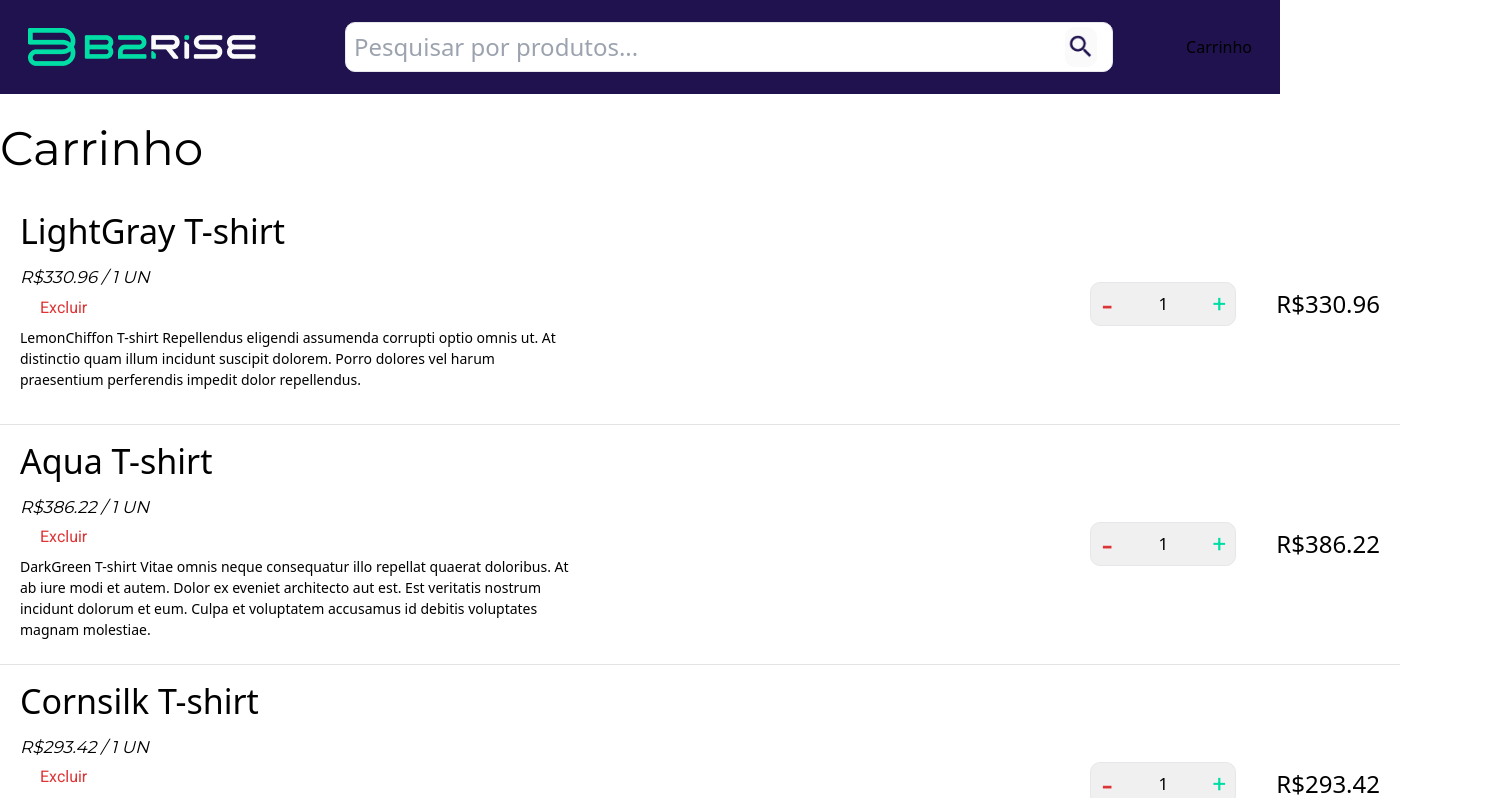
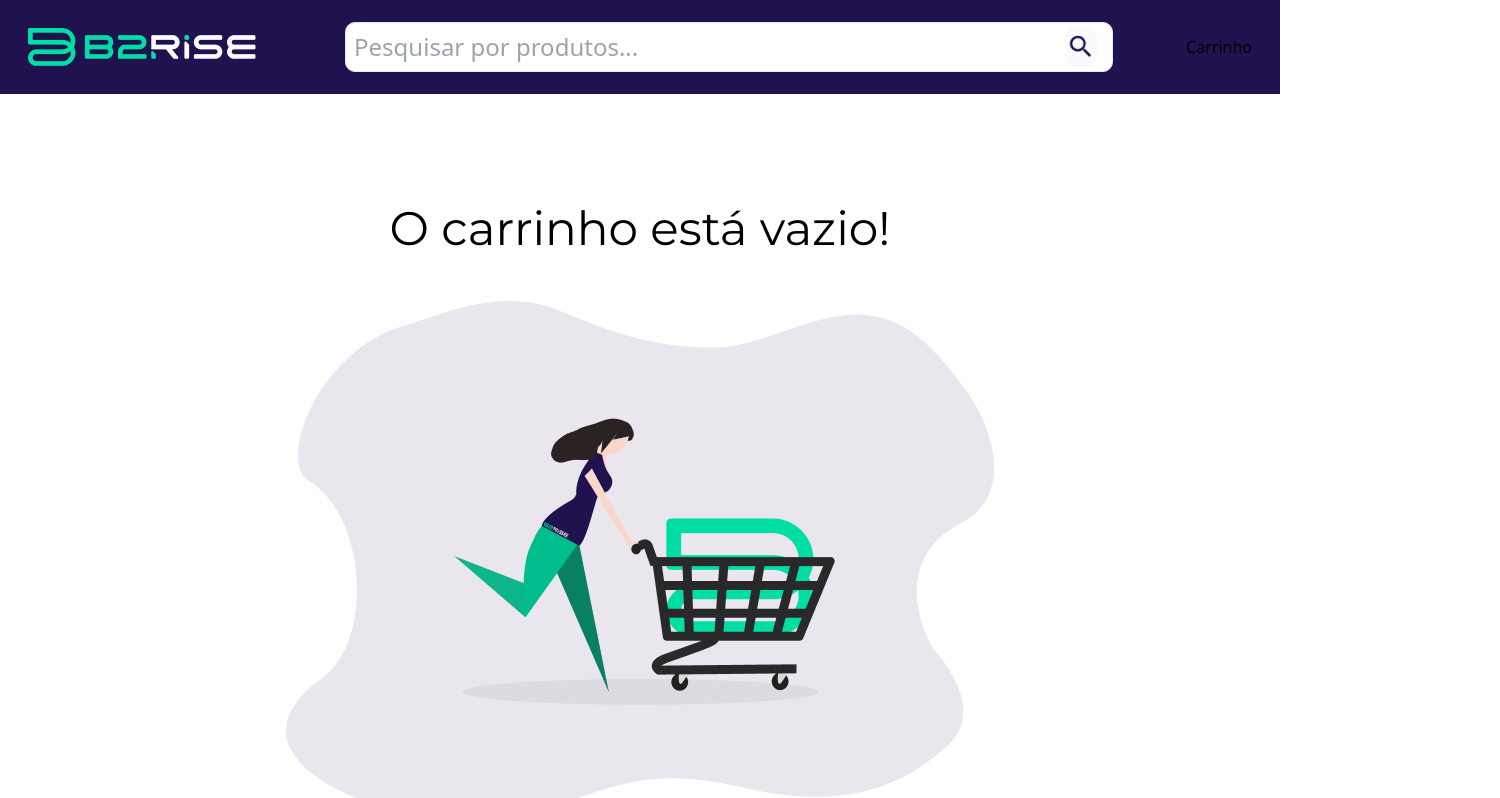
Before and after one commit to DouglasSantos94/b2rise-frontend-challenge, an Angular app: page /cart in a window 1280 px wide. Shown: the top 798 px of the page, 1500 px wide, since content can reach past the window. Built offline with nearby package versions, Linux system fonts and the light colour scheme.

Commit message:
style: adjust empty cart screen

```diff
--- a/src/app/cart.service.ts
+++ b/src/app/cart.service.ts
@@ -6,30 +6,30 @@ import { CartProduct, Product } from './product';
 })
 export class CartService {
   products: CartProduct[] = [
-    {
-      id: 1,
-      description: 'LightGray T-shirt',
-      longDescription:
-        'LemonChiffon T-shirt Repellendus eligendi assumenda corrupti optio omnis ut. At distinctio quam illum incidunt suscipit dolorem. Porro dolores vel harum praesentium perferendis impedit dolor repellendus.',
-      price: 330.96,
-      count: 1,
-    },
-    {
-      id: 2,
-      description: 'Aqua T-shirt',
-      longDescription:
-        'DarkGreen T-shirt Vitae omnis neque consequatur illo repellat quaerat doloribus. At ab iure modi et autem. Dolor ex eveniet architecto aut est. Est veritatis nostrum incidunt dolorum et eum. Culpa et voluptatem accusamus id debitis voluptates magnam molestiae.',
-      price: 386.22,
-      count: 1,
-    },
-    {
-      id: 3,
-      description: 'Cornsilk T-shirt',
-      longDescription:
-        'HoneyDew T-shirt Voluptatem nihil assumenda ut. Optio labore consequatur iusto qui nam corporis. Assumenda neque molestias voluptatem doloribus molestias ut quibusdam velit. Omnis quia occaecati officiis non laborum quo unde. Voluptatem ut consequatur consequatur dolore praesentium fugit.',
-      price: 293.42,
-      count: 1,
-    },
+    // {
+    //   id: 1,
+    //   description: 'LightGray T-shirt',
+    //   longDescription:
+    //     'LemonChiffon T-shirt Repellendus eligendi assumenda corrupti optio omnis ut. At distinctio quam illum incidunt suscipit dolorem. Porro dolores vel harum praesentium perferendis impedit dolor repellendus.',
+    //   price: 330.96,
+    //   count: 1,
+    // },
+    // {
+    //   id: 2,
+    //   description: 'Aqua T-shirt',
+    //   longDescription:
+    //     'DarkGreen T-shirt Vitae omnis neque consequatur illo repellat quaerat doloribus. At ab iure modi et autem. Dolor ex eveniet architecto aut est. Est veritatis nostrum incidunt dolorum et eum. Culpa et voluptatem accusamus id debitis voluptates magnam molestiae.',
+    //   price: 386.22,
+    //   count: 1,
+    // },
+    // {
+    //   id: 3,
+    //   description: 'Cornsilk T-shirt',
+    //   longDescription:
+    //     'HoneyDew T-shirt Voluptatem nihil assumenda ut. Optio labore consequatur iusto qui nam corporis. Assumenda neque molestias voluptatem doloribus molestias ut quibusdam velit. Omnis quia occaecati officiis non laborum quo unde. Voluptatem ut consequatur consequatur dolore praesentium fugit.',
+    //   price: 293.42,
+    //   count: 1,
+    // },
   ];
 
   constructor() {}
--- a/src/app/cart/cart.component.html
+++ b/src/app/cart/cart.component.html
@@ -1,7 +1,7 @@
 <app-top-bar></app-top-bar>
 <section class="w-full m-auto pt-5" *ngIf="products.length > 0">
   <h2 class="w-[1500px] m-auto text-[47px] text-left">Carrinho</h2>
-  <ul class="w-[1400px] m-auto flex flex-col">
+  <ul class="w-[1500px] m-auto flex flex-col">
     <li
       class="w-full h-60 px-5 flex justify-between items-center border-b-1 border-gray"
       *ngFor="let product of products"
@@ -71,7 +71,9 @@
     </button>
   </div>
 </section>
-<section *ngIf="products.length === 0">
-  <h2>O carrinho está vazio!</h2>
-  <img src="../../assets/empty-cart.png" />
+<section class="w-full mt-20 pt-5" *ngIf="products.length === 0">
+  <h2 class="w-full mx-auto text-[47px] text-center">O carrinho está vazio!</h2>
+  <div class="w-full mx-auto mt-15">
+    <img class="mx-auto mt-9" src="../../assets/empty-cart.png" />
+  </div>
 </section>
```
